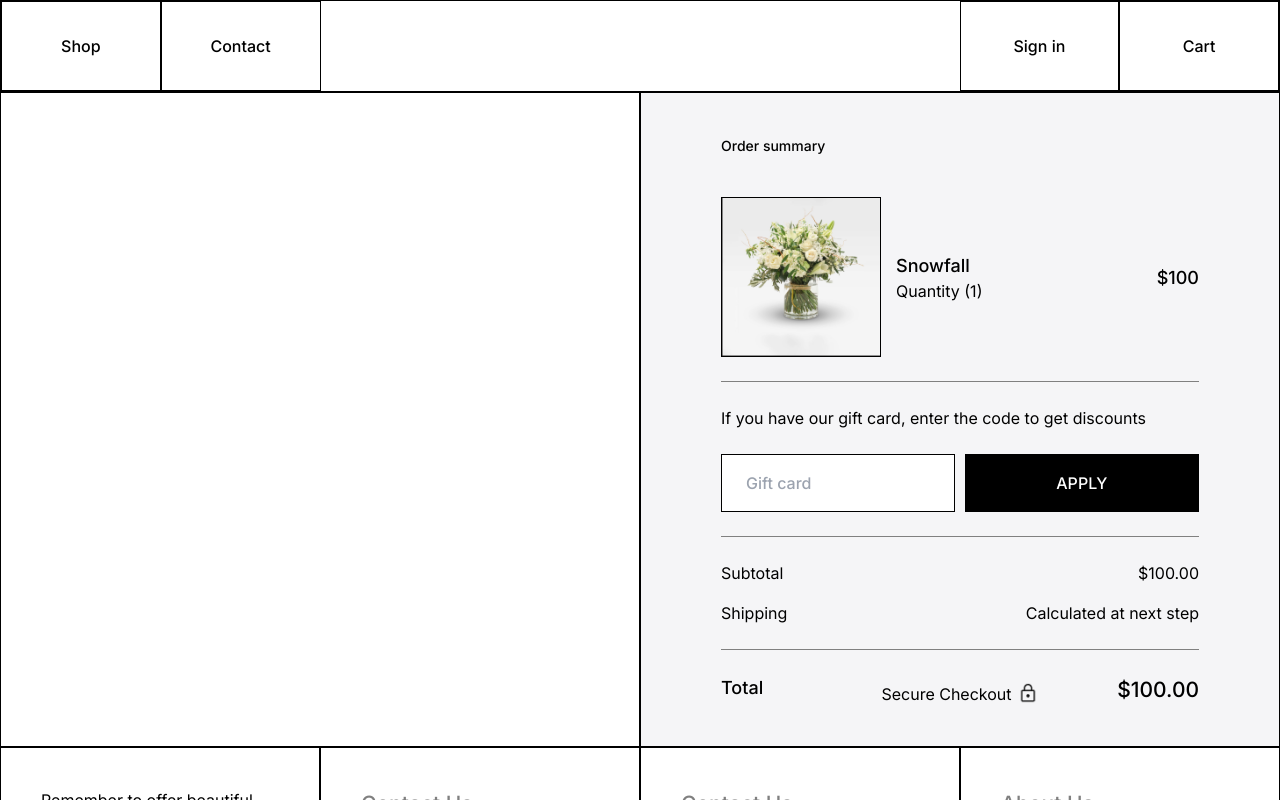
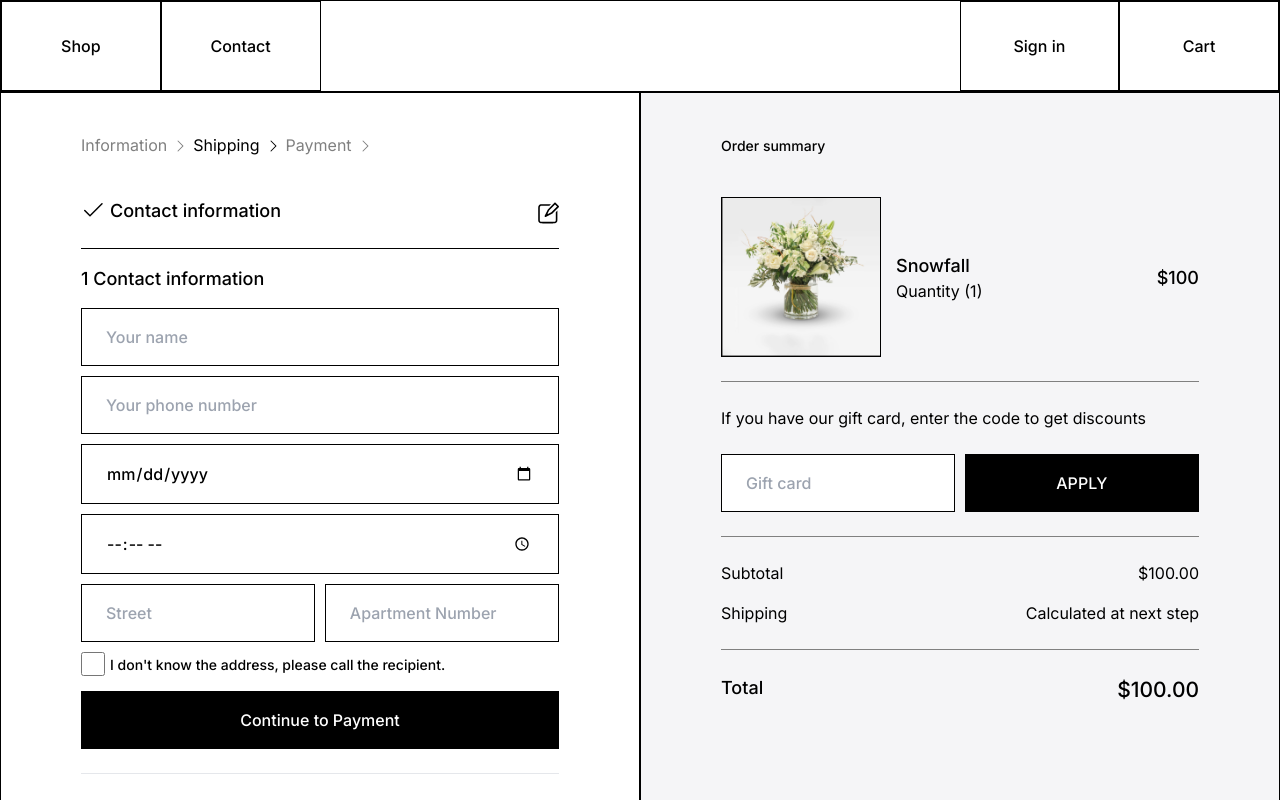
Before and after one commit to devMeno/flower_shop, a React (Vite) app: page /checkout in a window 1280 px wide. Both pictures are taken after typing "Sample", "name@example.com", "Sample" into the empty fields and a click on the button "Continue to shipping". Shown: the top 800 px of the page. Built offline with nearby package versions, Linux system fonts and the light colour scheme.

Commit message:
Continuous

```diff
--- a/src/components/pagesComponents/paymentSteps/step1.tsx
+++ b/src/components/pagesComponents/paymentSteps/step1.tsx
@@ -6,7 +6,7 @@ const Step1 = () => {
 	const {setPaymentSteps} = usePaymentStepState();
 
 	const handleGoToStep2 = ()=>{
-		setPaymentSteps();
+		setPaymentSteps('step2');
 	}
 
 	return (
--- a/src/components/pagesComponents/paymentSteps/step2.tsx
+++ b/src/components/pagesComponents/paymentSteps/step2.tsx
@@ -9,11 +9,11 @@ const Step2 = () => {
 
 
 	const handleGoToStep3 = ()=>{
-		setPaymentSteps()
+		setPaymentSteps('step3')
 	}
 
 	const handleReturnToStep1 = ()=>{
-		setPaymentSteps()
+		setPaymentSteps('step1')
 	}
 
 	return (
--- a/src/components/pagesComponents/paymentSteps/step3.tsx
+++ b/src/components/pagesComponents/paymentSteps/step3.tsx
@@ -8,11 +8,11 @@ const Step3 = () => {
 	const {setPaymentSteps} = usePaymentStepState();
 
 	const handleReturnToStep1 = ()=>{
-		setPaymentSteps()
+		setPaymentSteps('step1')
 	}
 
 	const handleReturnToStep2 = ()=>{
-		setPaymentSteps()
+		setPaymentSteps('step2')
 	}
 
 	return (
--- a/src/contexts/paymentStep.tsx
+++ b/src/contexts/paymentStep.tsx
@@ -3,6 +3,9 @@ import {createContext,useState} from "react";
 export const PaymentStepContext = createContext({
 	paymentSteps: "step1",
 	// eslint-disable-next-line @typescript-eslint/no-unused-vars
+	/**
+	 * @type React.Dispatch<React.SetStateAction<string>>
+	 *     */
 	setPaymentSteps: () => {}
 });
 
```
